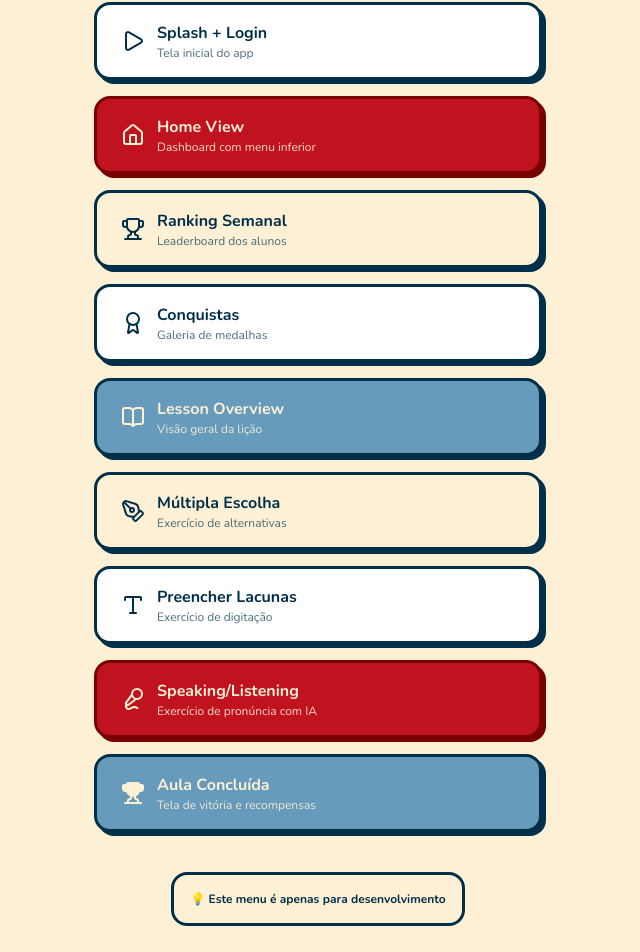
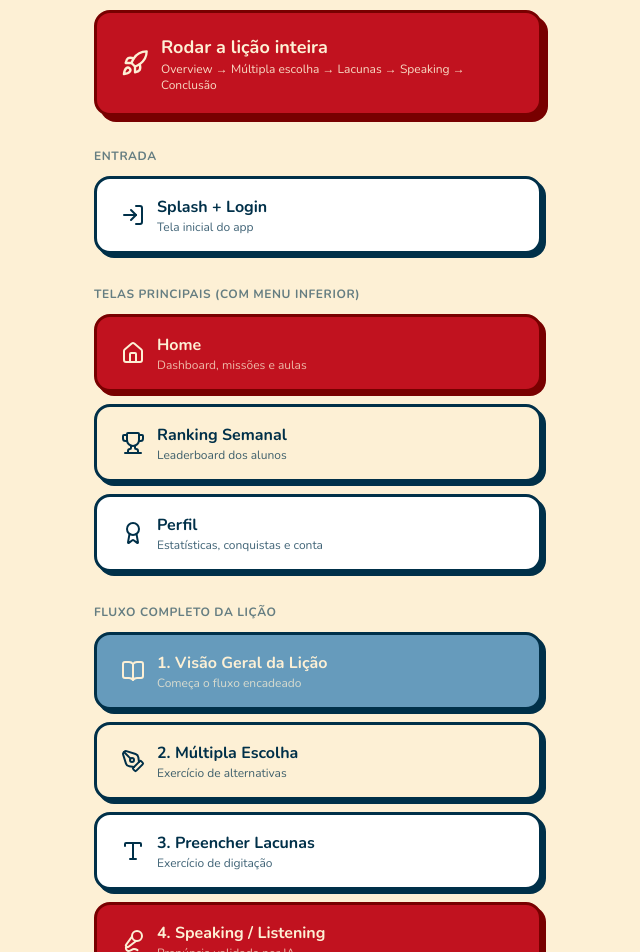
Before and after one commit to ellenmwnroe/bff-academy, a Next.js app in the folder bff-academy/: page /debug in a window 1280 px wide. Shown: the part 218-1170 px from the top of the page, without its empty margins (322-962 px from the left). Built offline with nearby package versions, Linux system fonts and the light colour scheme.

Commit message:
fix splash bugado

```diff
--- a/bff-academy/src/app/debug/page.tsx
+++ b/bff-academy/src/app/debug/page.tsx
@@ -1,127 +1,205 @@
 "use client"
 
 import Link from "next/link"
-import { Home, BookOpen, Play, Sparkles, PenTool, Type, Mic2, Trophy, Award } from "lucide-react"
+import {
+  Home,
+  BookOpen,
+  Play,
+  Sparkles,
+  PenTool,
+  Type,
+  Mic2,
+  Trophy,
+  Award,
+  LogIn,
+  Rocket,
+  Dumbbell,
+  type LucideIcon,
+} from "lucide-react"
+
+type DebugLink = {
+  readonly href: string
+  readonly label: string
+  readonly description: string
+  readonly icon: LucideIcon
+  readonly variant: "card" | "varden" | "marble" | "crimson"
+}
+
+type DebugSection = {
+  readonly id: string
+  readonly title: string
+  readonly links: ReadonlyArray<DebugLink>
+}
+
+const sections: ReadonlyArray<DebugSection> = [
+  {
+    id: "entry",
+    title: "Entrada",
+    links: [
+      {
+        href: "/",
+        label: "Splash + Login",
+        description: "Tela inicial do app",
+        icon: LogIn,
+        variant: "card",
+      },
+    ],
+  },
+  {
+    id: "main",
+    title: "Telas principais (com menu inferior)",
+    links: [
+      {
+        href: "/home",
+        label: "Home",
+        description: "Dashboard, missões e aulas",
+        icon: Home,
+        variant: "crimson",
+      },
+      {
+        href: "/leaderboard",
+        label: "Ranking Semanal",
+        description: "Leaderboard dos alunos",
+        icon: Trophy,
+        variant: "varden",
+      },
+      {
+        href: "/profile",
+        label: "Perfil",
+        description: "Estatísticas, conquistas e conta",
+        icon: Award,
+        variant: "card",
+      },
+    ],
+  },
+  {
+    id: "lesson-flow",
+    title: "Fluxo completo da lição",
+    links: [
+      {
+        href: "/lesson-overview",
+        label: "1. Visão Geral da Lição",
+        description: "Começa o fluxo encadeado",
+        icon: BookOpen,
+        variant: "marble",
+      },
+      {
+        href: "/exercise",
+        label: "2. Múltipla Escolha",
+        description: "Exercício de alternativas",
+        icon: PenTool,
+        variant: "varden",
+      },
+      {
+        href: "/fill-blank",
+        label: "3. Preencher Lacunas",
+        description: "Exercício de digitação",
+        icon: Type,
+        variant: "card",
+      },
+      {
+        href: "/speaking",
+        label: "4. Speaking / Listening",
+        description: "Pronúncia validada por IA",
+        icon: Mic2,
+        variant: "crimson",
+      },
+      {
+        href: "/lesson-completed",
+        label: "5. Aula Concluída",
+        description: "Vitória e recompensas",
+        icon: Trophy,
+        variant: "marble",
+      },
+    ],
+  },
+  {
+    id: "extras",
+    title: "Outros",
+    links: [
+      {
+        href: "/dev",
+        label: "Home sem menu",
+        description: "HomeView isolada",
+        icon: Dumbbell,
+        variant: "card",
+      },
+    ],
+  },
+]
+
+const variantStyles: Record<DebugLink["variant"], string> = {
+  card: "border-cosmos bg-card text-cosmos shadow-[4px_4px_0_0_var(--color-cosmos)]",
+  varden: "border-cosmos bg-varden text-cosmos shadow-[4px_4px_0_0_var(--color-cosmos)]",
+  marble: "border-cosmos bg-marble text-varden shadow-[4px_4px_0_0_var(--color-cosmos)]",
+  crimson: "border-gochujang bg-crimson text-varden shadow-[4px_4px_0_0_var(--color-gochujang)]",
+}
 
 export default function DebugMenu() {
   return (
-    <div className="flex min-h-screen flex-col items-center justify-center gap-6 bg-varden p-8">
-      <div className="text-center">
+    <div className="flex min-h-screen flex-col items-center gap-8 bg-varden p-8">
+      <header className="text-center">
         <div className="mb-4 inline-flex size-20 items-center justify-center rounded-2xl border-[3px] border-cosmos bg-marble shadow-[4px_4px_0_0_var(--color-cosmos)]">
-          <Sparkles className="size-10 fill-varden text-varden" />
+          <Sparkles className="size-10 fill-varden text-varden" aria-hidden="true" />
         </div>
         <h1 className="font-serif text-4xl text-cosmos">Menu de Testes</h1>
         <p className="mt-2 text-sm font-bold uppercase tracking-wide text-cosmos/70">
           Navegue entre as telas do app
         </p>
-      </div>
+      </header>
 
-      <div className="flex w-full max-w-md flex-col gap-4">
-        <Link
-          href="/"
-          className="flex items-center gap-3 rounded-2xl border-[3px] border-cosmos bg-card px-6 py-4 font-bold text-cosmos shadow-[4px_4px_0_0_var(--color-cosmos)] transition-all hover:translate-x-0.5 hover:translate-y-0.5 hover:shadow-[2px_2px_0_0_var(--color-cosmos)]"
-        >
-          <Play className="size-6" />
-          <div className="flex-1 text-left">
-            <div>Splash + Login</div>
-            <div className="text-xs font-normal text-cosmos/70">Tela inicial do app</div>
+      {/* Atalho para o fluxo inteiro */}
+      <Link
+        href="/lesson-overview"
+        className="flex w-full max-w-md items-center gap-3 rounded-2xl border-[3px] border-gochujang bg-crimson px-6 py-5 font-bold text-varden shadow-[6px_6px_0_0_var(--color-gochujang)] transition-all hover:translate-x-0.5 hover:translate-y-0.5 hover:shadow-[3px_3px_0_0_var(--color-gochujang)]"
+      >
+        <Rocket className="size-7" aria-hidden="true" />
+        <div className="flex-1 text-left">
+          <div className="text-lg">Rodar a lição inteira</div>
+          <div className="text-xs font-normal text-varden/90">
+            Overview → Múltipla escolha → Lacunas → Speaking → Conclusão
           </div>
-        </Link>
+        </div>
+      </Link>
 
-        <Link
-          href="/home"
-          className="flex items-center gap-3 rounded-2xl border-[3px] border-gochujang bg-crimson px-6 py-4 font-bold text-varden shadow-[4px_4px_0_0_var(--color-gochujang)] transition-all hover:translate-x-0.5 hover:translate-y-0.5 hover:shadow-[2px_2px_0_0_var(--color-gochujang)]"
-        >
-          <Home className="size-6" />
-          <div className="flex-1 text-left">
-            <div>Home View</div>
-            <div className="text-xs font-normal text-varden/90">Dashboard com menu inferior</div>
-          </div>
-        </Link>
+      {sections.map((section) => (
+        <section key={section.id} className="flex w-full max-w-md flex-col gap-3">
+          <h2 className="text-xs font-bold uppercase tracking-wider text-cosmos/60">
+            {section.title}
+          </h2>
 
-        <Link
-          href="/leaderboard"
-          className="flex items-center gap-3 rounded-2xl border-[3px] border-cosmos bg-varden px-6 py-4 font-bold text-cosmos shadow-[4px_4px_0_0_var(--color-cosmos)] transition-all hover:translate-x-0.5 hover:translate-y-0.5 hover:shadow-[2px_2px_0_0_var(--color-cosmos)]"
-        >
-          <Trophy className="size-6" />
-          <div className="flex-1 text-left">
-            <div>Ranking Semanal</div>
-            <div className="text-xs font-normal text-cosmos/70">Leaderboard dos alunos</div>
-          </div>
-        </Link>
+          {section.links.map((link) => {
+            const Icon = link.icon
+            return (
+              <Link
+                key={link.href}
+                href={link.href}
+                className={`flex items-center gap-3 rounded-2xl border-[3px] px-6 py-4 font-bold transition-all hover:translate-x-0.5 hover:translate-y-0.5 hover:brightness-95 ${variantStyles[link.variant]}`}
+              >
+                <Icon className="size-6" aria-hidden="true" />
+                <div className="flex-1 text-left">
+                  <div>{link.label}</div>
+                  <div className="text-xs font-normal opacity-75">{link.description}</div>
+                </div>
+              </Link>
+            )
+          })}
+        </section>
+      ))}
 
-        <Link
-          href="/profile"
-          className="flex items-center gap-3 rounded-2xl border-[3px] border-cosmos bg-card px-6 py-4 font-bold text-cosmos shadow-[4px_4px_0_0_var(--color-cosmos)] transition-all hover:translate-x-0.5 hover:translate-y-0.5 hover:shadow-[2px_2px_0_0_var(--color-cosmos)]"
-        >
-          <Award className="size-6" />
-          <div className="flex-1 text-left">
-            <div>Conquistas</div>
-            <div className="text-xs font-normal text-cosmos/70">Galeria de medalhas</div>
-          </div>
-        </Link>
-
-        <Link
-          href="/lesson-overview"
-          className="flex items-center gap-3 rounded-2xl border-[3px] border-cosmos bg-marble px-6 py-4 font-bold text-varden shadow-[4px_4px_0_0_var(--color-cosmos)] transition-all hover:translate-x-0.5 hover:translate-y-0.5 hover:shadow-[2px_2px_0_0_var(--color-cosmos)]"
-        >
-          <BookOpen className="size-6" />
-          <div className="flex-1 text-left">
-            <div>Lesson Overview</div>
-            <div className="text-xs font-normal text-varden/90">Visão geral da lição</div>
-          </div>
-        </Link>
-
-        <Link
-          href="/exercise"
-          className="flex items-center gap-3 rounded-2xl border-[3px] border-cosmos bg-varden px-6 py-4 font-bold text-cosmos shadow-[4px_4px_0_0_var(--color-cosmos)] transition-all hover:translate-x-0.5 hover:translate-y-0.5 hover:shadow-[2px_2px_0_0_var(--color-cosmos)]"
-        >
-          <PenTool className="size-6" />
-          <div className="flex-1 text-left">
-            <div>Múltipla Escolha</div>
-            <div className="text-xs font-normal text-cosmos/70">Exercício de alternativas</div>
-          </div>
-        </Link>
-
-        <Link
-          href="/fill-blank"
-          className="flex items-center gap-3 rounded-2xl border-[3px] border-cosmos bg-card px-6 py-4 font-bold text-cosmos shadow-[4px_4px_0_0_var(--color-cosmos)] transition-all hover:translate-x-0.5 hover:translate-y-0.5 hover:shadow-[2px_2px_0_0_var(--color-cosmos)]"
-        >
-          <Type className="size-6" />
-          <div className="flex-1 text-left">
-            <div>Preencher Lacunas</div>
-            <div className="text-xs font-normal text-cosmos/70">Exercício de digitação</div>
-          </div>
-        </Link>
-
-        <Link
-          href="/speaking"
-          className="flex items-center gap-3 rounded-2xl border-[3px] border-gochujang bg-crimson px-6 py-4 font-bold text-varden shadow-[4px_4px_0_0_var(--color-gochujang)] transition-all hover:translate-x-0.5 hover:translate-y-0.5 hover:shadow-[2px_2px_0_0_var(--color-gochujang)]"
-        >
-          <Mic2 className="size-6" />
-          <div className="flex-1 text-left">
-            <div>Speaking/Listening</div>
-            <div className="text-xs font-normal text-varden/90">Exercício de pronúncia com IA</div>
-          </div>
-        </Link>
-
-        <Link
-          href="/lesson-completed"
-          className="flex items-center gap-3 rounded-2xl border-[3px] border-cosmos bg-marble px-6 py-4 font-bold text-varden shadow-[4px_4px_0_0_var(--color-cosmos)] transition-all hover:translate-x-0.5 hover:translate-y-0.5 hover:shadow-[2px_2px_0_0_var(--color-cosmos)]"
-        >
-          <Trophy className="size-6 fill-varden" />
-          <div className="flex-1 text-left">
-            <div>Aula Concluída</div>
-            <div className="text-xs font-normal text-varden/90">Tela de vitória e recompensas</div>
-          </div>
-        </Link>
-      </div>
-
-      <div className="mt-4 rounded-2xl border-[3px] border-cosmos bg-varden p-4 text-center">
+      <div className="rounded-2xl border-[3px] border-cosmos bg-varden p-4 text-center">
         <p className="text-xs font-bold text-cosmos">
           💡 Este menu é apenas para desenvolvimento
         </p>
       </div>
+
+      <Link
+        href="/home"
+        className="flex items-center gap-2 text-sm font-bold text-cosmos/70 transition-all hover:text-cosmos"
+      >
+        <Play className="size-4" aria-hidden="true" />
+        Ir para a Home
+      </Link>
     </div>
   )
 }
--- a/bff-academy/src/components/lesson-overview-view.tsx
+++ b/bff-academy/src/components/lesson-overview-view.tsx
@@ -66,7 +66,7 @@ export function LessonOverviewView({
       {/* Main Content */}
       <main className="flex-1 space-y-6 px-5 pb-32 pt-4">
         {/* Hero Card - Lesson Title & Description */}
-        <section className="rounded-[32px] border-[3px] border-cosmos bg-card p-6 shadow-[6px_6px_0_0_var(--color-cosmos)]">
+        <section className="rounded-4xl border-[3px] border-cosmos bg-card p-6 shadow-[6px_6px_0_0_var(--color-cosmos)]">
           <div className="space-y-4">
             <h1 className="font-serif text-4xl leading-tight text-cosmos text-balance">
               Daily Routine & Horários
@@ -162,7 +162,7 @@ export function LessonOverviewView({
       </main>
 
       {/* Sticky Bottom Action Button */}
-      <div className="fixed bottom-0 left-0 right-0 bg-gradient-to-t from-varden via-varden to-transparent px-5 pb-6 pt-8">
+      <div className="fixed bottom-0 left-0 right-0 bg-linear-to-t from-varden via-varden to-transparent px-5 pb-6 pt-8">
         <button
           type="button"
           onClick={onStartExercise}
--- a/bff-academy/src/components/practice-view.tsx
+++ b/bff-academy/src/components/practice-view.tsx
@@ -55,7 +55,7 @@ export function PracticeView({ onClose }: { readonly onClose: () => void }) {
           <button
             type="button"
             aria-label="Segure para gravar"
-            className="relative grid size-24 place-items-center rounded-full border-[3px] border-gochujang border-b-[8px] bg-crimson text-varden transition-all active:translate-y-1 active:border-b-[3px]"
+            className="relative grid size-24 place-items-center rounded-full border-[3px] border-gochujang border-b-8 bg-crimson text-varden transition-all active:translate-y-1 active:border-b-[3px]"
           >
             <Mic className="size-10" strokeWidth={2.75} aria-hidden="true" />
           </button>
```
Also changed, not shown: bff-academy/src/app/exercise/page.tsx (+5 -2 lines), bff-academy/src/app/fill-blank/page.tsx (+5 -2 lines), bff-academy/src/app/lesson-completed/page.tsx (+4 -4 lines), bff-academy/src/app/lesson-overview/page.tsx (+2 -6 lines), bff-academy/src/app/page.tsx (+2 -14 lines), bff-academy/src/app/speaking/page.tsx (+6 -3 lines), bff-academy/src/components/splash-screen.tsx (+6 -3 lines).
